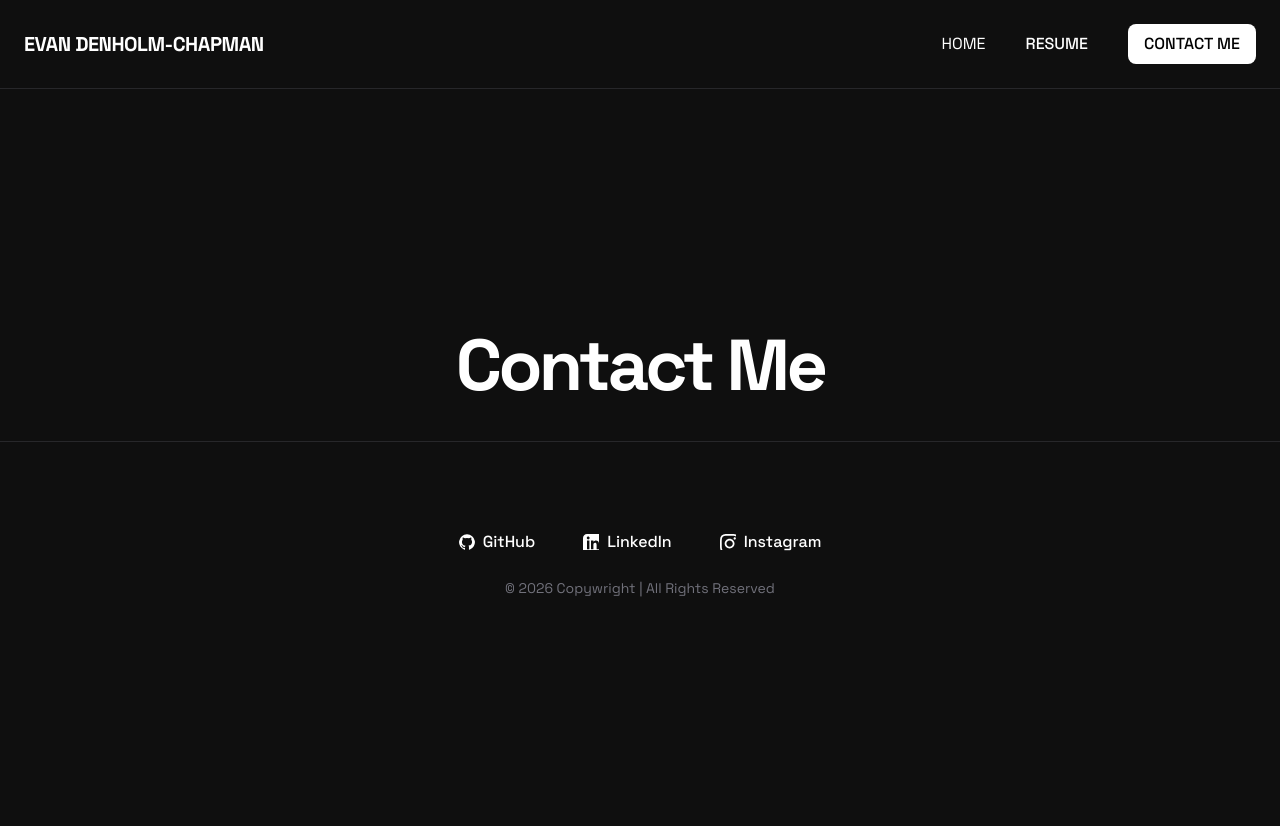
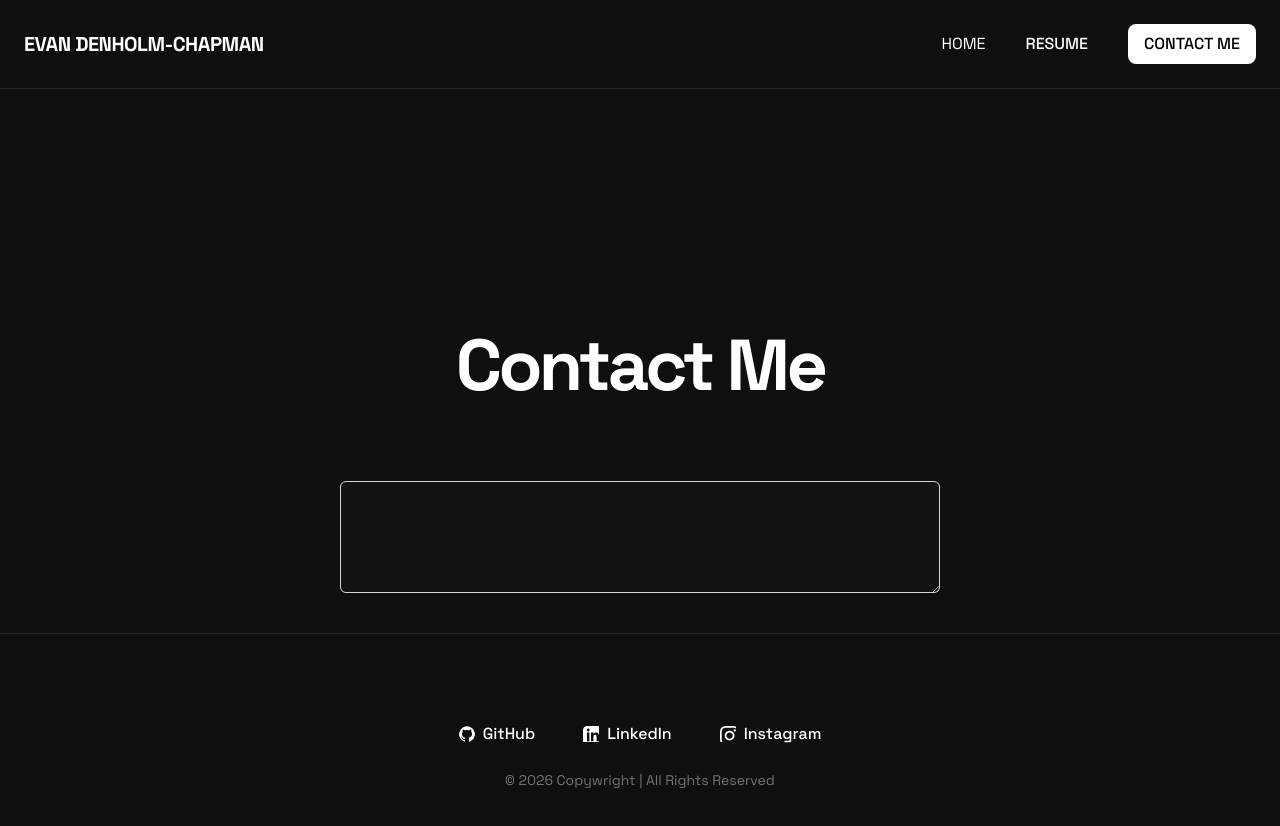
Before and after one commit to EvanDevelopments/portfolio-repo, a Next.js app: page /contact in a window 1280 px wide. Shown: the top 826 px of the page. Before the commit the page ends 800 px from the top, so only its background shows below. Built offline with nearby package versions, Linux system fonts and the light colour scheme.

Commit message:
edited projects

```diff
--- a/src/app/contact/page.tsx
+++ b/src/app/contact/page.tsx
@@ -10,8 +10,14 @@
         <Navbar/>
 
         <div className="flex flex-col items-center justify-center pt-60 px-10 gap-20 text-white ">
-                  <Heading title="Contact Me"/>
+            <Heading title="Contact Me"/>
+            <form className="">
+                <textarea id="message" name="message" rows={4} defaultValue={""} className="block w-150 rounded-md bg-zinc-900/50 px-3.5 py-2 text-base text-white-900 outline-1 -outline-offset-1 outline-gray-300 placeholder:text-gray-400 focus:outline-2 focus:-outline-offset-2 focus:outline-indigo-600 hover:border-white/20 transition-colors"/>
+
+
+            </form>
         </div>
+
 
 
 
```
